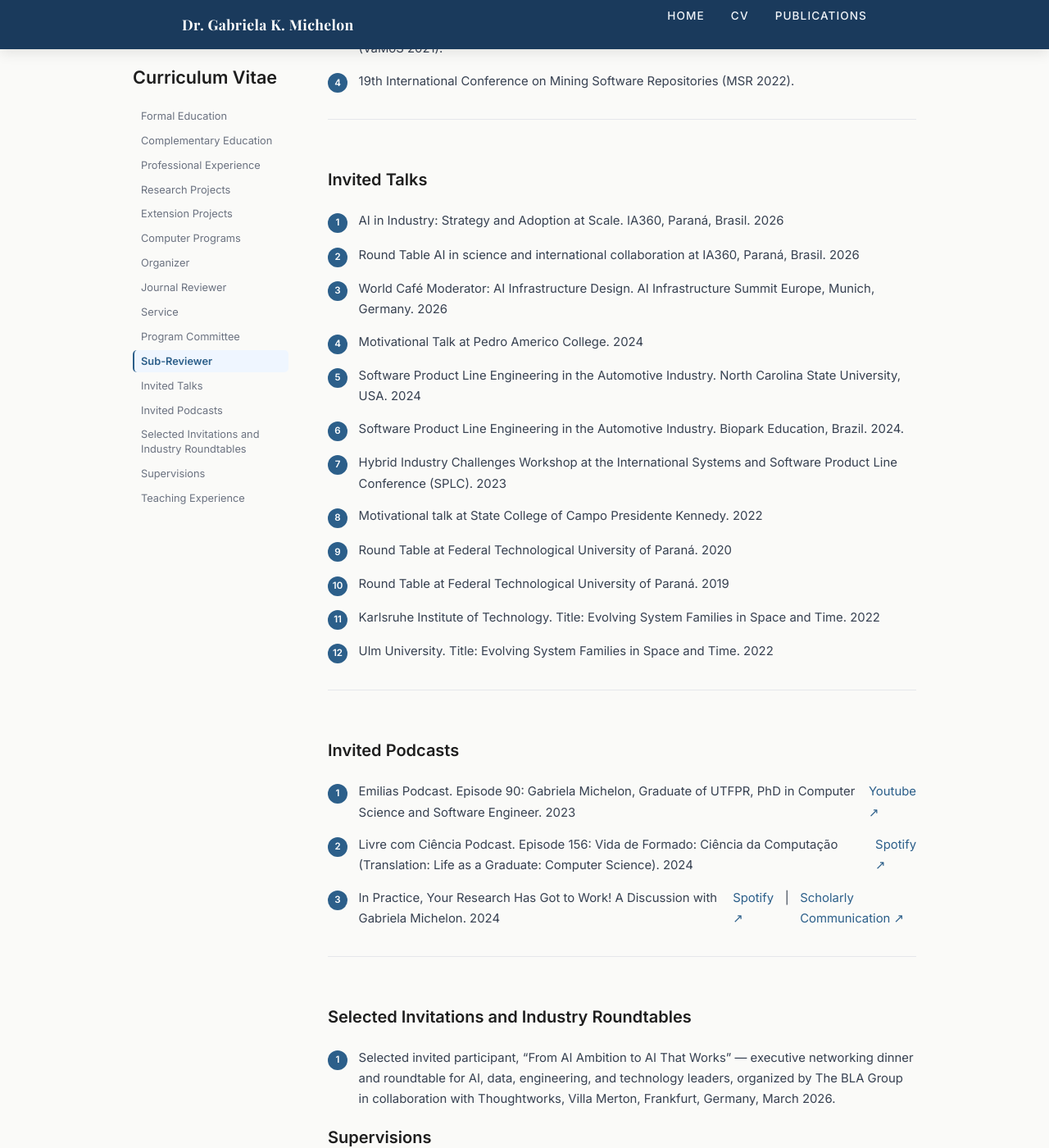
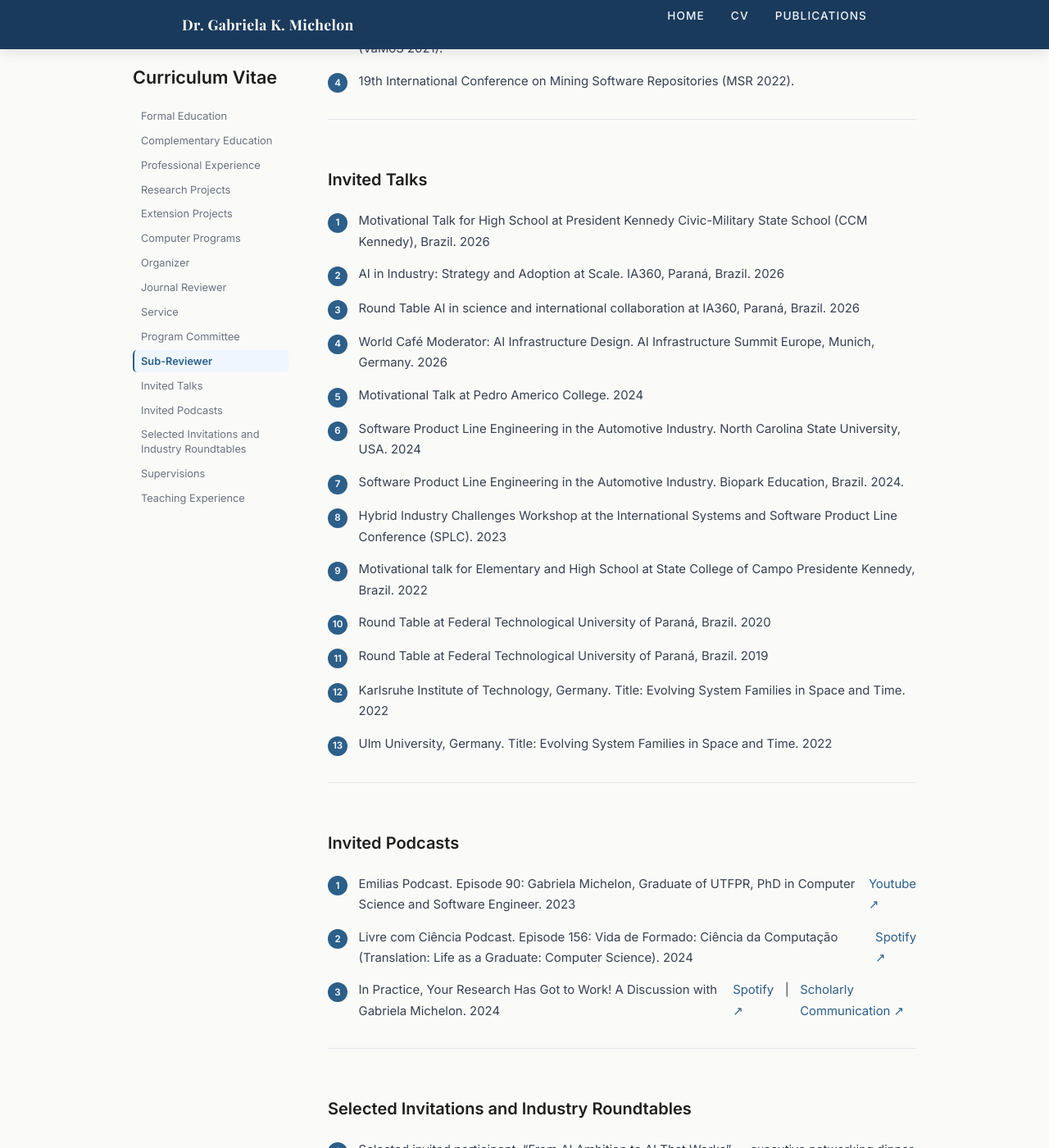
Before and after one commit to GabrielaMichelon/gabrielamichelon.github.io, a Jekyll site: the page built from cv/index.html, in a window 1280 px wide and 1400 px high, scrolled down 6262 px. Shown: the whole window at 82% size. Built offline with Jekyll 4.4.1, drawn with Linux system fonts in a browser that asks for light colours.

Commit message:
add talk

```diff
--- a/cv/index.html
+++ b/cv/index.html
@@ -211,18 +211,19 @@ title: CV of Gabriela Karoline Michelon
     <section id="invited-talks" class="cv-section">
       <h2 class="cv-section-title">Invited Talks</h2>
       <ol class="cv-numbered">
-        <li>AI in Industry: Strategy and Adoption at Scale. IA360, Paraná, Brasil. 2026 </li>
-        <li>Round Table AI in science and international collaboration at IA360, Paraná, Brasil. 2026</li>
+        <li> Motivational Talk for High School at President Kennedy Civic-Military State School (CCM Kennedy), Brazil. 2026 </li>
+        <li>AI in Industry: Strategy and Adoption at Scale. IA360, Paraná, Brazil. 2026 </li>
+        <li>Round Table AI in science and international collaboration at IA360, Paraná, Brazil. 2026</li>
         <li>World Café Moderator: AI Infrastructure Design. AI Infrastructure Summit Europe, Munich, Germany. 2026</li>
         <li>Motivational Talk at Pedro Americo College. 2024</li>
         <li>Software Product Line Engineering in the Automotive Industry. North Carolina State University, USA. 2024</li>
         <li>Software Product Line Engineering in the Automotive Industry. Biopark Education, Brazil. 2024.</li>
         <li>Hybrid Industry Challenges Workshop at the International Systems and Software Product Line Conference (SPLC). 2023</li>
-        <li>Motivational talk at State College of Campo Presidente Kennedy. 2022</li>
-        <li>Round Table at Federal Technological University of Paraná. 2020</li>
-        <li>Round Table at Federal Technological University of Paraná. 2019</li>
-        <li>Karlsruhe Institute of Technology. Title: Evolving System Families in Space and Time. 2022</li>
-        <li>Ulm University. Title: Evolving System Families in Space and Time. 2022</li>
+        <li>Motivational talk for Elementary and High School at State College of Campo Presidente Kennedy, Brazil. 2022</li>
+        <li>Round Table at Federal Technological University of Paraná, Brazil. 2020</li>
+        <li>Round Table at Federal Technological University of Paraná, Brazil. 2019</li>
+        <li>Karlsruhe Institute of Technology, Germany. Title: Evolving System Families in Space and Time. 2022</li>
+        <li>Ulm University, Germany. Title: Evolving System Families in Space and Time. 2022</li>
       </ol>
     </section>
 
```
